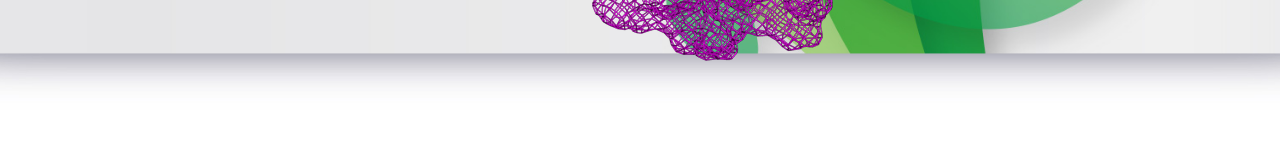
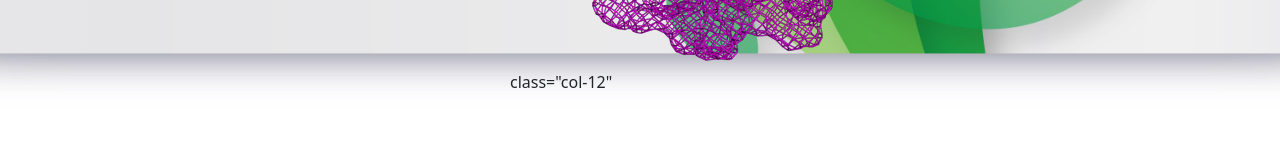
Before and after one commit to Enteirinho/propedia, a Next.js app: page / in a window 1280 px wide. Shown: the part 612-772 px from the top of the page. Built offline with nearby package versions, Linux system fonts and the light colour scheme.

Commit message:
Update index.js

```diff
--- a/pages/index.js
+++ b/pages/index.js
@@ -41,6 +41,7 @@ export default function Home() {
 
           <div className="logo-overlay" style={{ position: 'absolute', top: '90px', right: '270px', zIndex: 3, height: '60px' }}>
             <img src="/images/logo.png" alt="Logo" className="img-fluid" />
+             <div> class="col-12"</div>
           </div>
 
           <div className="container content-overlay" style={{ position: 'relative', zIndex: 2, paddingTop: '100px', marginTop: '50px', marginBottom: '40px' }}>
```
